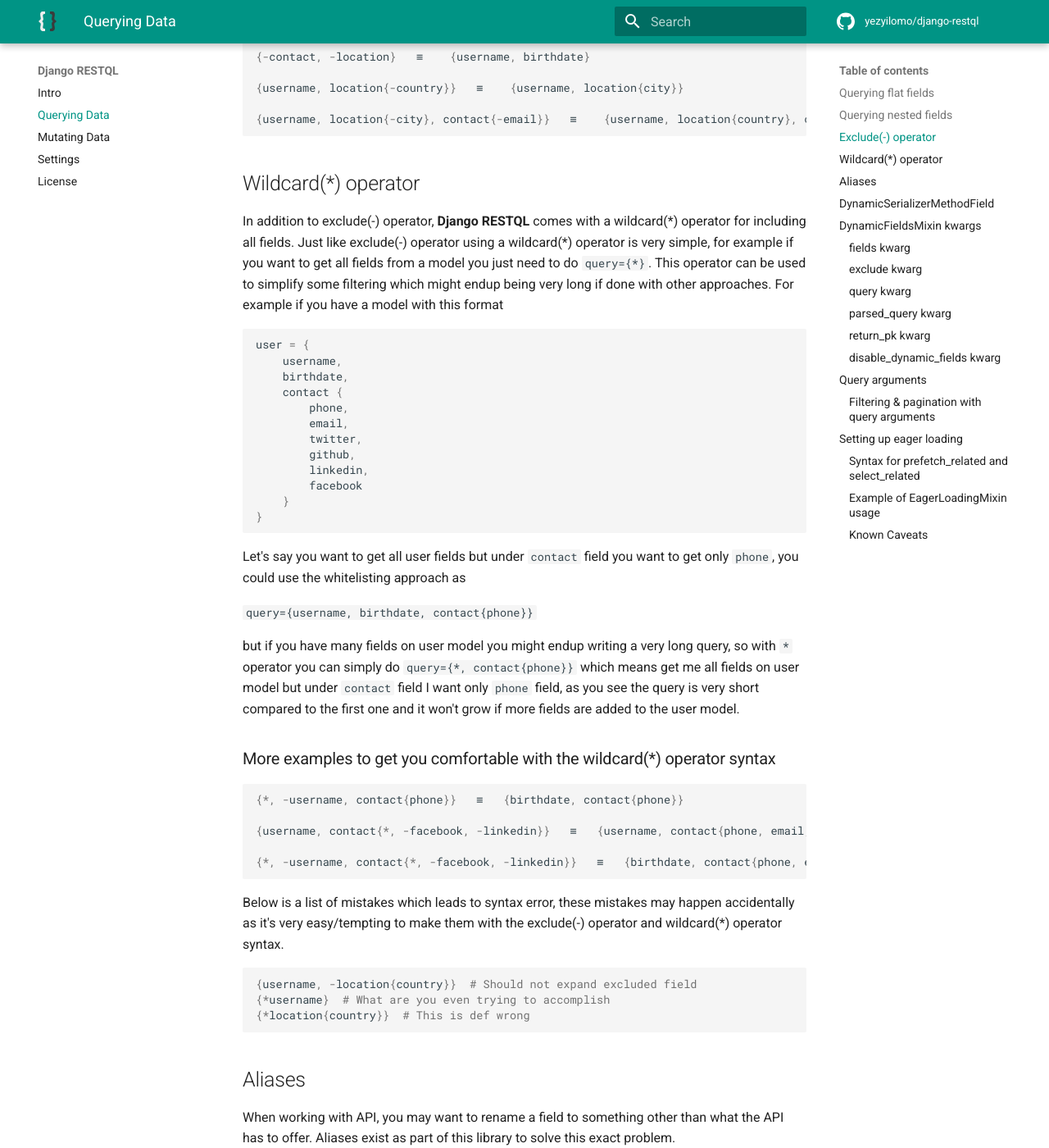
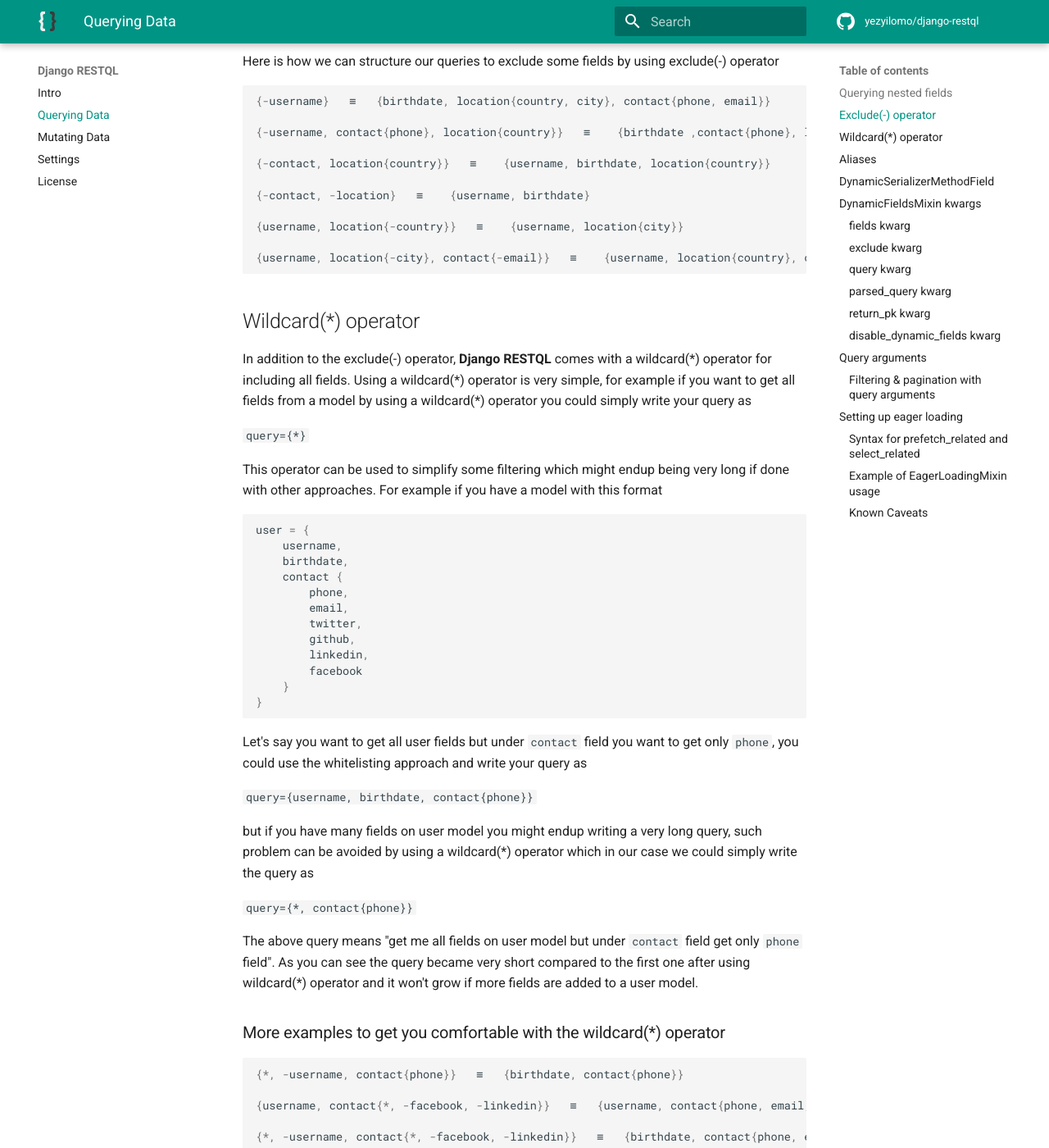
Before and after one commit to yezyilomo/django-restql, an MkDocs documentation site: the page built from docs/querying_data.md, in a window 1280 px wide and 1400 px high, scrolled down 4828 px. Shown: the whole window at 82% size. Built offline with MkDocs 1.6.1 and Material for MkDocs 9.7.7, drawn with Linux system fonts in a browser that asks for light colours; comment, search, counter and statistics services are not loaded; some of the changed text lies outside the part shown.

Commit message:
📝Update documentation

````diff
--- a/docs/querying_data.md
+++ b/docs/querying_data.md
@@ -1,5 +1,5 @@
 # Querying Data
-Using **Django RESTQL** to query data is very simple, you just have to inherit the `DynamicFieldsMixin` class when defining a serializer that's all.
+**Django RESTQL** makes data querying(selecting fields to include in a response) way easier, if you want to use it to query data you just have to inherit the `DynamicFieldsMixin` class when defining your serializer, that's all. Below is an example showing how to use `DynamicFieldsMixin`.
 ```py
 from rest_framework import serializers
 from django.contrib.auth.models import User
@@ -12,7 +12,7 @@
         fields = ['id', 'username', 'email']
 ```
 
-A regular request returns all fields as specified on a DRF serializer, in fact **Django RESTQL** doesn't handle this request at all. Below is an example of regular request, as you see all fields are returned as specified on `UserSerializer`.
+Here a regular request returns all fields as specified on a DRF serializer, in fact **Django RESTQL** doesn't handle this(regular) request at all. Below is an example of a regular request and its response
 
 `GET /users`
 
@@ -27,8 +27,11 @@
 ]
 ```
 
-## Querying flat fields
-**Django RESTQL** handle all requests with a `query` parameter, this parameter is the one used to pass all fields to be included/excluded in a response. For example to select `id` and `username` fields from User model, send a request with a ` query` parameter as shown below.
+As you can see all fields have been returned as specified on `UserSerializer`.
+
+**Django RESTQL** handle all requests with a `query` parameter, this parameter is the one which is used to pass all fields to be included/excluded in a response.
+
+For example to select `id` and `username` fields from User model, send a request with a ` query` parameter as shown below.
 
 `GET /users/?query={id, username}`
 ```js
@@ -40,9 +43,11 @@
     ...
 ]
 ```
+You can see only `id` and `username` fields have been returned in a response as specified on a `query` parameter.
+
 
 ## Querying nested fields
-**Django RESTQL** support querying both flat and nested resources, so you can expand or query nested fields at any level as defined on a serializer. In an example below we have `location` and `groups` as nested fields on User model.
+**Django RESTQL** support querying both flat and nested data, so you can expand or query nested fields at any level as defined on a serializer. In an example below we have `location` and `groups` as nested fields on User model.
 
 ```py
 from rest_framework import serializers
@@ -72,7 +77,7 @@
         fields = ['id', 'username', 'email', 'location', 'groups']
 ```
 
-If you want only `country` and `city` fields on a `location` field when retrieving users here is how you can do it
+If you want to retrieve user's `id`, `username` and `location` fields but under `location` field you want to get only `country` and `city` fields here is how you can do it
 
 `GET /users/?query={id, username, location{country, city}}`
 ```js
@@ -126,7 +131,9 @@
 ```
 
 ## Exclude(-) operator
-When using **Django RESTQL** filtering as-is is great if there are no many fields on a serializer, but sometimes you might have a case where you would like everything except a handful of fields on a larger serializer. These fields might be nested and trying the whitelist approach is difficult or possibly too long for the url. **Django RESTQL** comes with the exclude(-) operator which can be used to exclude some fields in scenarios where you want to get all fields except few. Using exclude syntax is very simple,you just need to prepend the field to exclude with the exclude(-) operator when writing your query that's all. Take an example below
+Using **Django RESTQL** filtering as it is when there are no many fields on a serializer is great, but sometimes you might have a case where you would like everything except a handful of fields on a larger serializer. These fields might be nested and trying the whitelist approach might possibly be too long for the url.
+
+**Django RESTQL** comes with the exclude(-) operator which can be used to exclude some fields in scenarios where you want to get all fields except few ones. Using exclude operator is very simple, you just need to prepend the exclude(-) operator to the field which you want to exclude when writing your query that's all. Take an example below
 
 ```py
 from rest_framework import serializers
@@ -150,7 +157,7 @@
         ]
 ```
 
-Get all location fields except `id` and `street`
+If we want to get all fields under `LocationSerializer` except `id` and `street`, by using the exclude(-) operator we could do it as follows
 
 `GET /location/?query={-id, -street}`
 ```js
@@ -165,7 +172,7 @@
 ```
 This is equivalent to `query={country, city, state}`
 
-You can use exclude operator on nested fields too, for example if you want to get `price` and `location` fields but under `location` you want all fields except `id` here is how you can do it.
+You can use exclude operator on nested fields too, for example if you want to get `price` and `location` fields but under `location` you want all fields except `id` here is how you could do it.
 
 `GET /property/?query={price, location{-id}}`
 ```js
@@ -184,7 +191,7 @@
 ```
 This is equivalent to `query={price, location{country, city, state, street}}`
 
-<h3>More examples to get you comfortable with the exclude(-) operator syntax</h3>
+<h3>More examples to get you comfortable with the exclude(-) operator</h3>
 Assuming this is the structure of the model we are querying
 ```py
 data = {
@@ -201,7 +208,7 @@
 }
 ```
 
-Here is how we can structure our query to exclude some fields using exclude(-) operator
+Here is how we can structure our queries to exclude some fields by using exclude(-) operator
 ```py
 {-username}   ≡   {birthdate, location{country, city}, contact{phone, email}}
 
@@ -217,7 +224,11 @@
 ```
 
 ## Wildcard(*) operator
-In addition to exclude(-) operator, **Django RESTQL** comes with a wildcard(\*) operator for including all fields. Just like exclude(-) operator using a wildcard(\*) operator is very simple, for example if you want to get all fields from a model you just need to do `query={*}`. This operator can be used to simplify some filtering which might endup being very long if done with other approaches. For example if you have a model with this format
+In addition to the exclude(-) operator, **Django RESTQL** comes with a wildcard(\*) operator for including all fields. Using a wildcard(\*) operator is very simple, for example if you want to get all fields from a model by using a wildcard(\*) operator you could simply write your query as
+
+`query={*}`
+
+This operator can be used to simplify some filtering which might endup being very long if done with other approaches. For example if you have a model with this format
 
 ```py
 user = {
@@ -233,13 +244,17 @@
     }
 }
 ```
-Let's say you want to get all user fields but under `contact` field you want to get only `phone`, you could use the whitelisting approach as
+Let's say you want to get all user fields but under `contact` field you want to get only `phone`, you could use the whitelisting approach and write your query as
 
 `query={username, birthdate, contact{phone}}`
 
-but if you have many fields on user model you might endup writing a very long query, so with `*` operator you can simply do `query={*, contact{phone}}` which means get me all fields on user model but under `contact` field I want only `phone` field, as you see the query is very short compared to the first one and it won't grow if more fields are added to the user model.
+but if you have many fields on user model you might endup writing a very long query, such problem can be avoided by using a wildcard(\*) operator which in our case we could simply write the query as
 
-<h3>More examples to get you comfortable with the wildcard(*) operator syntax</h3>
+`query={*, contact{phone}}`
+
+The above query means "get me all fields on user model but under `contact` field get only `phone` field". As you can see the query became very short compared to the first one after using wildcard(\*) operator and it won't grow if more fields are added to a user model.
+
+<h3>More examples to get you comfortable with the wildcard(*) operator</h3>
 ```py
 {*, -username, contact{phone}}   ≡   {birthdate, contact{phone}}
 
@@ -249,11 +264,11 @@
 ```
 
 
-Below is a list of mistakes which leads to syntax error, these mistakes may happen accidentally as it's very easy/tempting to make them with the exclude(-) operator and wildcard(*) operator syntax.
+Below is a list of mistakes which leads to query syntax/format error, these mistakes may happen accidentally as it's very easy/tempting to make them with the exclude(-) operator and wildcard(*) operator syntax.
 ```py
 {username, -location{country}}  # Should not expand excluded field
 {*username}  # What are you even trying to accomplish
-{*location{country}}  # This is def wrong
+{*location{country}}  # This is definitely wrong
 ```
 
 
@@ -294,7 +309,7 @@
 ]
 ```
 
-Creating an alias is very easy just like in [GraphQL](https://graphql.org/learn/queries/#aliases). Simply add a new name and a colon before the field you want to rename.
+Creating an alias is very easy just like in [GraphQL](https://graphql.org/learn/queries/#aliases). Simply add a new name and a colon(:) before the field you want to rename.
 
 <h3>More examples</h3>
 
@@ -431,7 +446,7 @@
 
 `GET /course?query={name, code, books{title, author}}`
 
-you will get an error that `author` field is not found because it was not included on `fields=["title"]` kwarg.
+you will get an error that `author` field is not found because it was not included here `fields=["title"]`.
 
 
 ### exclude kwarg
````
Also changed, not shown: other parts of docs/querying_data.md (+2 -2 lines).
